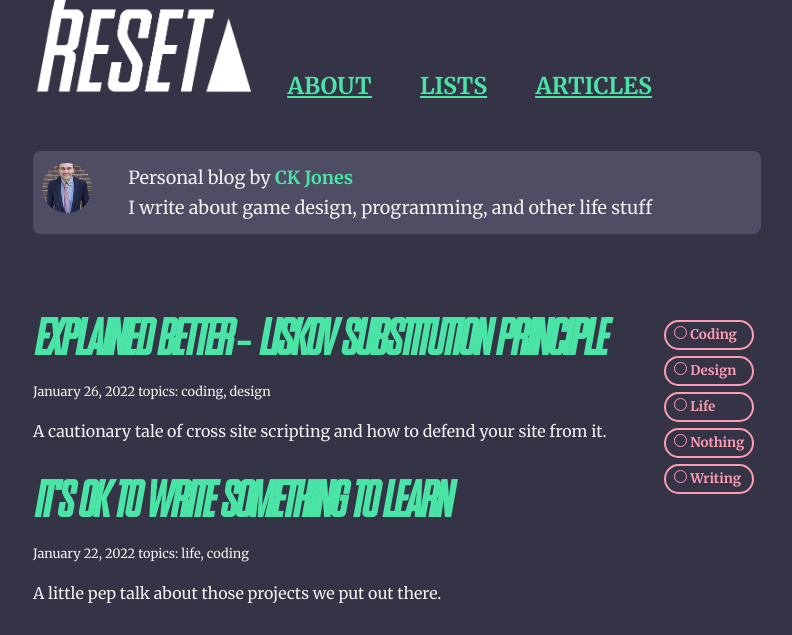
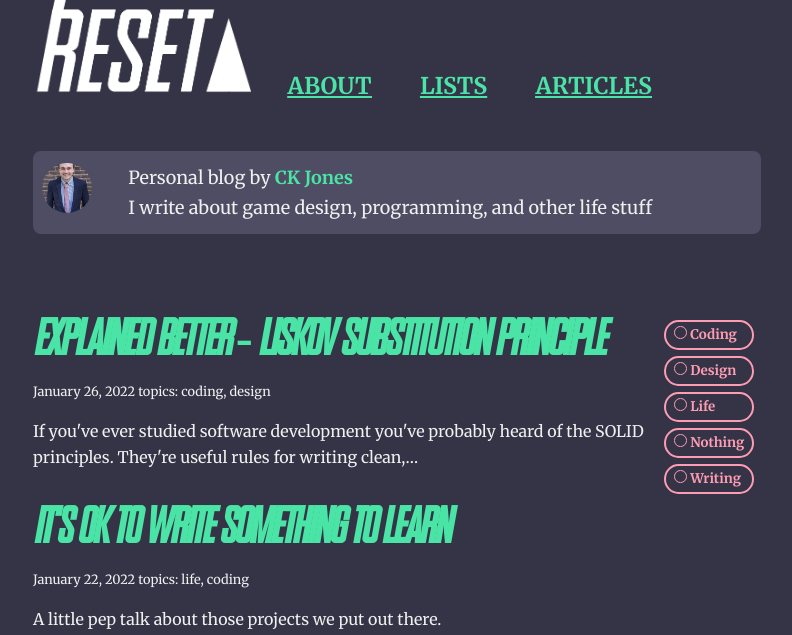
Before and after one commit to ColtonJones197/full-reset, a Gatsby site: page / in a window 1280 px wide. Shown: the part 146-781 px from the top of the page, without its empty margins (243-1035 px from the left). Built offline with nearby package versions, Linux system fonts and the light colour scheme; Gatsby itself is replaced by a stand-in of ours.

Commit message:
fixed description

```diff
--- a/content/blog/liskov-explained/index.md
+++ b/content/blog/liskov-explained/index.md
@@ -2,7 +2,7 @@
 title: Explained Better - Liskov Substitution Principle
 date: "2022-01-26T22:40:32.169Z"
 visible: true
-description: A cautionary tale of cross site scripting and how to defend your site from it.
+description:
 topic: coding, design
 ---
 
```
